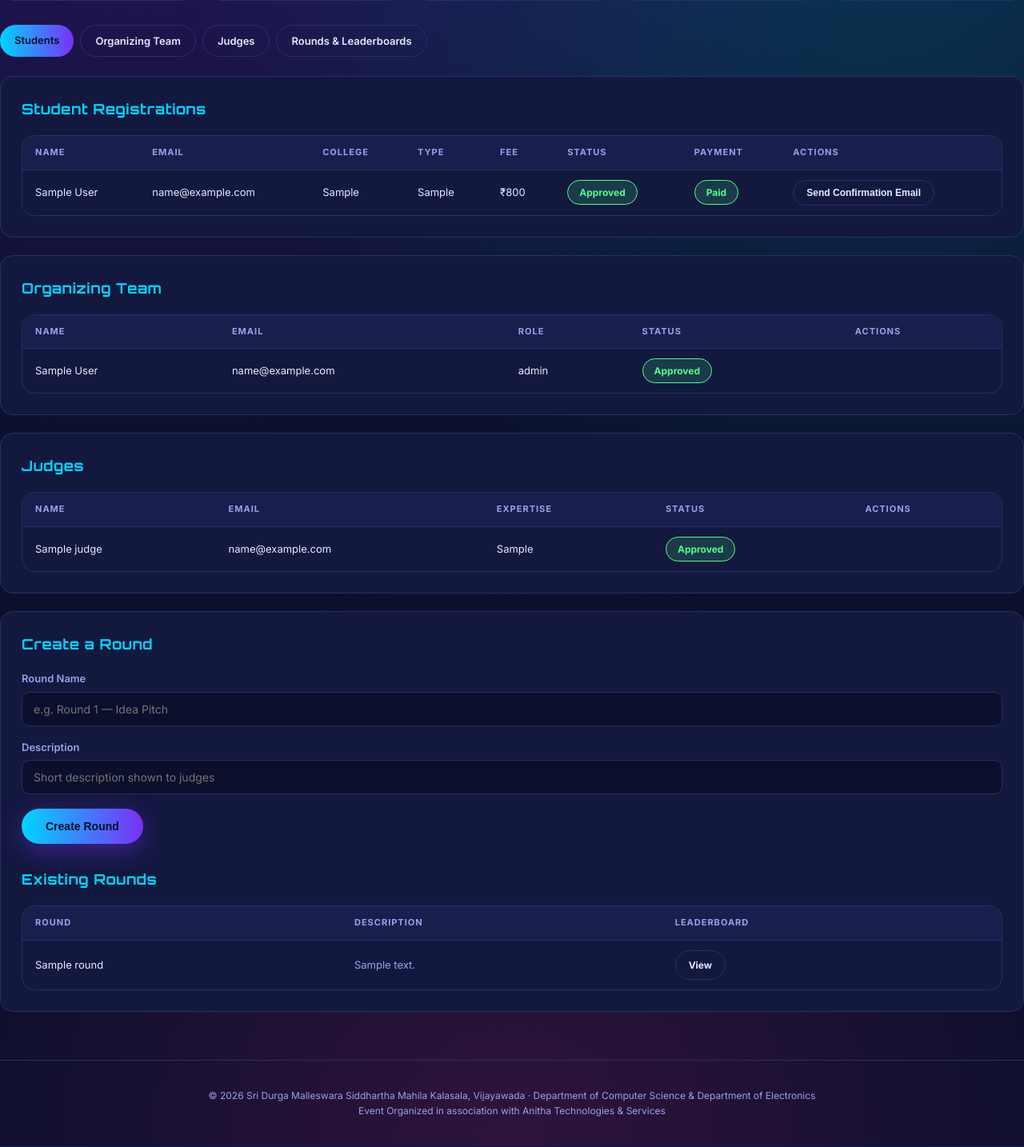
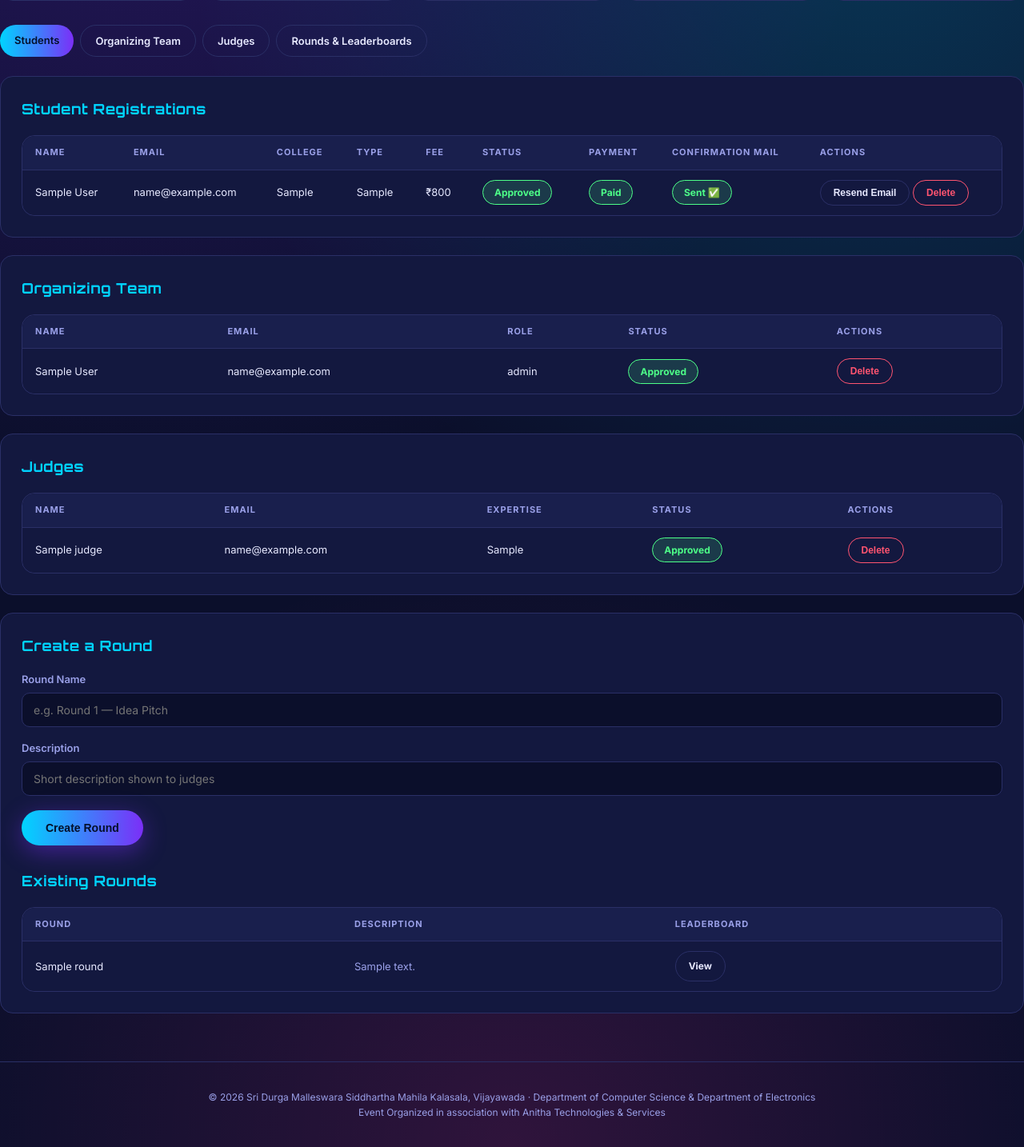
Before and after one commit to sdmsmkathon2026-oss/sdmsmk-ideathon, a Flask app: template templates/admin_dashboard.html in a window 1280 px wide. Shown: the part 307-1741 px from the top of the page at 80% size. Run offline with Flask 3, Linux system fonts and the light colour scheme; the template is opened without the code that fills it: values that come from a table or form of the project are taken from there, others are empty; tables that the repository leaves empty hold one stand-in row (values such as "Sample post").

Commit message:
admin_dashboard.html

```diff
--- a/templates/admin_dashboard.html
+++ b/templates/admin_dashboard.html
@@ -28,7 +28,7 @@
     <table>
       <tr>
         <th>Name</th><th>Email</th><th>College</th><th>Type</th><th>Fee</th>
-        <th>Status</th><th>Payment</th><th>Actions</th>
+        <th>Status</th><th>Payment</th><th>Confirmation Mail</th><th>Actions</th>
       </tr>
       {% for s in students %}
       <tr>
@@ -45,6 +45,14 @@
           {% if s.payment_status == 'paid' %}<span class="badge paid">Paid</span>
           {% else %}<span class="badge pending">Pending</span>{% endif %}
         </td>
+        <td>
+          {% if s.email_status == 'sent' %}<span class="badge paid">Sent ✅</span>
+          {% elif s.email_status == 'sending' %}<span class="badge pending">Sending…</span>
+          {% elif s.email_status == 'failed' %}
+            <span class="badge" style="background:rgba(255,84,112,.15);color:var(--red);border:1px solid var(--red);">Failed</span>
+            {% if s.email_error %}<div style="color:var(--red);font-size:11px;max-width:220px;margin-top:4px;">{{ s.email_error }}</div>{% endif %}
+          {% else %}<span class="badge pending">Not Sent</span>{% endif %}
+        </td>
         <td style="white-space:nowrap;">
           {% if s.status != 'approved' %}
           <form class="inline-form" method="POST" action="{{ url_for('admin_approve', entity='student', entity_id=s.id) }}">
@@ -57,9 +65,15 @@
           </form>
           {% else %}
           <form class="inline-form" method="POST" action="{{ url_for('admin_send_confirmation', student_id=s.id) }}">
-            <button class="btn btn-sm btn-outline" type="submit">Send Confirmation Email</button>
+            <button class="btn btn-sm btn-outline" type="submit">
+              {% if s.email_status == 'sent' %}Resend Email{% else %}Send Confirmation Email{% endif %}
+            </button>
           </form>
           {% endif %}
+          <form class="inline-form" method="POST" action="{{ url_for('admin_delete', entity='student', entity_id=s.id) }}"
+                onsubmit="return confirm('Delete student {{ s.name }}? This permanently removes their registration and scores. This cannot be undone.');">
+            <button class="btn btn-sm btn-danger" type="submit">Delete</button>
+          </form>
         </td>
       </tr>
       {% endfor %}
@@ -83,6 +97,10 @@
             <button class="btn btn-sm btn-primary" type="submit">Approve</button>
           </form>
           {% endif %}
+          <form class="inline-form" method="POST" action="{{ url_for('admin_delete', entity='org', entity_id=m.id) }}"
+                onsubmit="return confirm('Delete organizing team member {{ m.name }}? This cannot be undone.');">
+            <button class="btn btn-sm btn-danger" type="submit">Delete</button>
+          </form>
         </td>
       </tr>
       {% endfor %}
@@ -106,6 +124,10 @@
             <button class="btn btn-sm btn-primary" type="submit">Approve</button>
           </form>
           {% endif %}
+          <form class="inline-form" method="POST" action="{{ url_for('admin_delete', entity='judge', entity_id=j.id) }}"
+                onsubmit="return confirm('Delete judge {{ j.name }}? This also removes any scores they submitted. This cannot be undone.');">
+            <button class="btn btn-sm btn-danger" type="submit">Delete</button>
+          </form>
         </td>
       </tr>
       {% endfor %}
```
